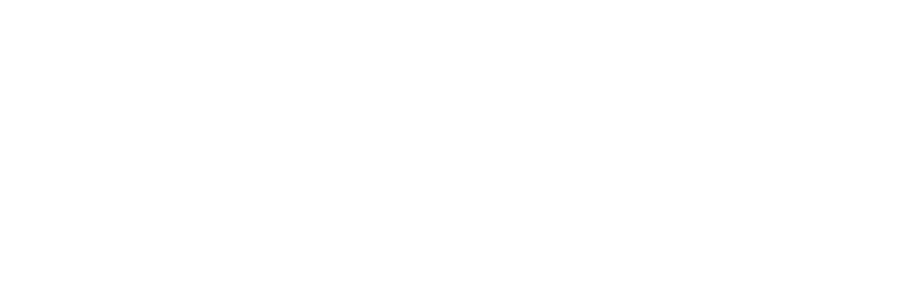
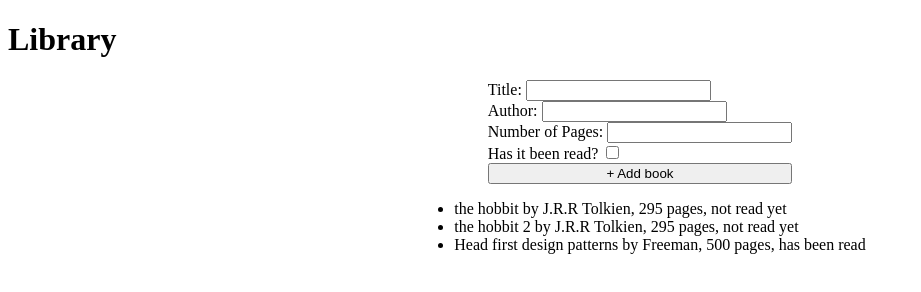
Before and after one commit to IzuEneh/library, a plain HTML site: page index.html in a window 1280 px wide. Shown: the whole page, without its empty margins (0-921 px from the left). Drawn offline with Linux system fonts and the light colour scheme.

Commit message:
Display default books

```diff
--- a/index.html
+++ b/index.html
@@ -4,11 +4,40 @@
     <meta charset="UTF-8">
     <meta http-equiv="X-UA-Compatible" content="IE=edge">
     <meta name="viewport" content="width=device-width, initial-scale=1.0">
-    <title>Document</title>
+    <title>Library</title>
     <link rel="stylesheet" href="styles.css">
-    <script src="script.js"></script>
+    <script src="script.js" defer></script>
 </head>
 <body>
+    <div class="header">
+        <h1 class="title">Library</h1>
+    </div>
+    <div class="content">
+        <!-- form  -->
+        <form action="/">
+            <div class="formField">
+                <label for="title">Title:</label>
+                <input type="text" id="title" name="title">
+            </div>
 
+            <div class="formField">
+                <label for="author">Author:</label>
+                <input type="text" id="author" name="author">
+            </div>
+
+            <div class="formField">
+                <label for="pages">Number of Pages: </label>
+                <input type="number" name="pages" id="pages">
+            </div>
+
+            <div class="formField">
+                <label for="is_read">Has it been read?</label>
+                <input type="checkbox" name="is_read" id="is_read">
+            </div>
+            <button id="add-button">+ Add book</button>
+        </form>
+        <ul class="books" id="books">
+        </ul>
+    </div>
 </body>
 </html>
--- a/script.js
+++ b/script.js
@@ -0,0 +1,34 @@
+const addButton = document.querySelector("#add-button");
+const bookList = document.querySelector("#books");
+
+let mylibrary = [
+	new Book("the hobbit", "J.R.R Tolkien", 295, false),
+	new Book("the hobbit 2", "J.R.R Tolkien", 295, false),
+	new Book("Head first design patterns", "Freeman", 500, true),
+];
+
+function Book(title, author, pages, isRead) {
+	this.title = title;
+	this.author = author;
+	this.pages = pages;
+	this.isRead = isRead;
+}
+
+Book.prototype.info = function () {
+	return `${this.title} by ${this.author}, ${this.pages} pages, ${
+		this.isRead ? "has been read" : "not read yet"
+	}`;
+};
+
+function addBookToLibrary() {
+	// take form controls
+	// create book object
+	// add to my library
+	// mylibrary.push(new Book(book.title, book.author, book.pages, book.isRead));
+}
+
+mylibrary.forEach((element) => {
+	let listItem = document.createElement("li");
+	listItem.textContent = element.info();
+	bookList.appendChild(listItem);
+});
--- a/styles.css
+++ b/styles.css
@@ -0,0 +1,10 @@
+.content {
+    display: flex;
+    flex-direction: column;
+    align-items: center;
+}
+
+form {
+    display: flex;
+    flex-direction: column;
+}
```
